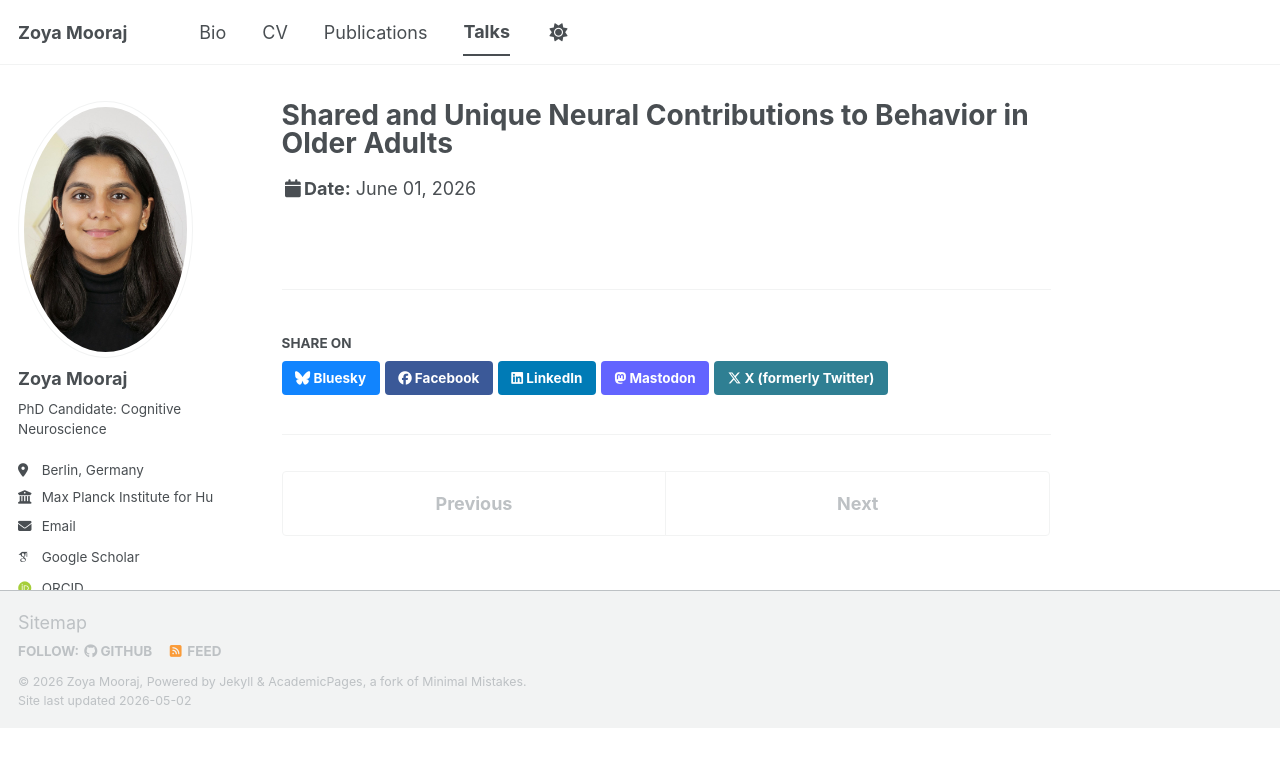
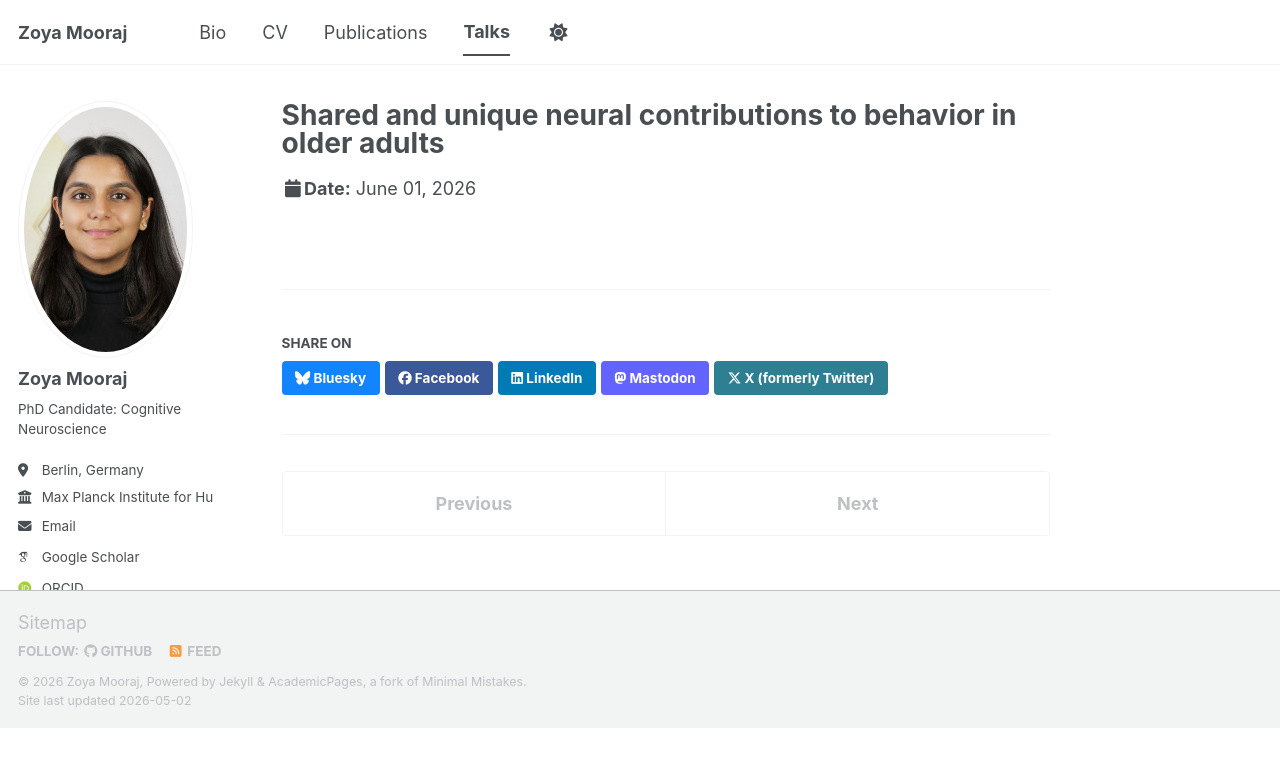
Before and after one commit to zoya-mooraj/zoya-mooraj.github.io, a Jekyll site: the page built from _talks/2026-COBRA.md, in a window 1280 px wide. Shown: the top 767 px of the page. Built offline with Jekyll 4.4.1, drawn with Linux system fonts in a browser that asks for light colours; some web fonts are replaced; a script bundle is joined from its source files by our own code; library files that are not in the unit come from our copies.

```diff
--- a/_talks/2026-COBRA.md
+++ b/_talks/2026-COBRA.md
@@ -1,5 +1,5 @@
 ---
-title: "Shared and Unique Neural Contributions to Behavior in Older Adults"
+title: "Shared and unique neural contributions to behavior in older adults"
 collection: talks
 type: "Other Talks"
 subtype: "Lab Presentation"
```
Also changed, not shown: _talks/2023-03-MBBS.md (+1 -4 lines), _talks/2025-02-DACC.md (+0 -4 lines), _talks/2026-06-PuG.md (+1 -1 lines).
